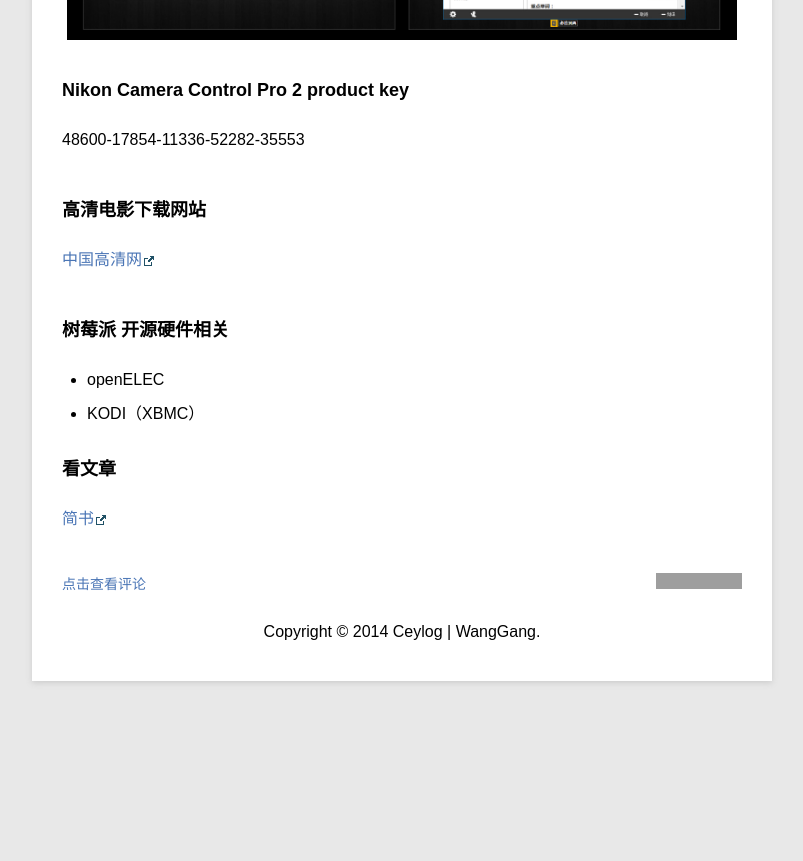
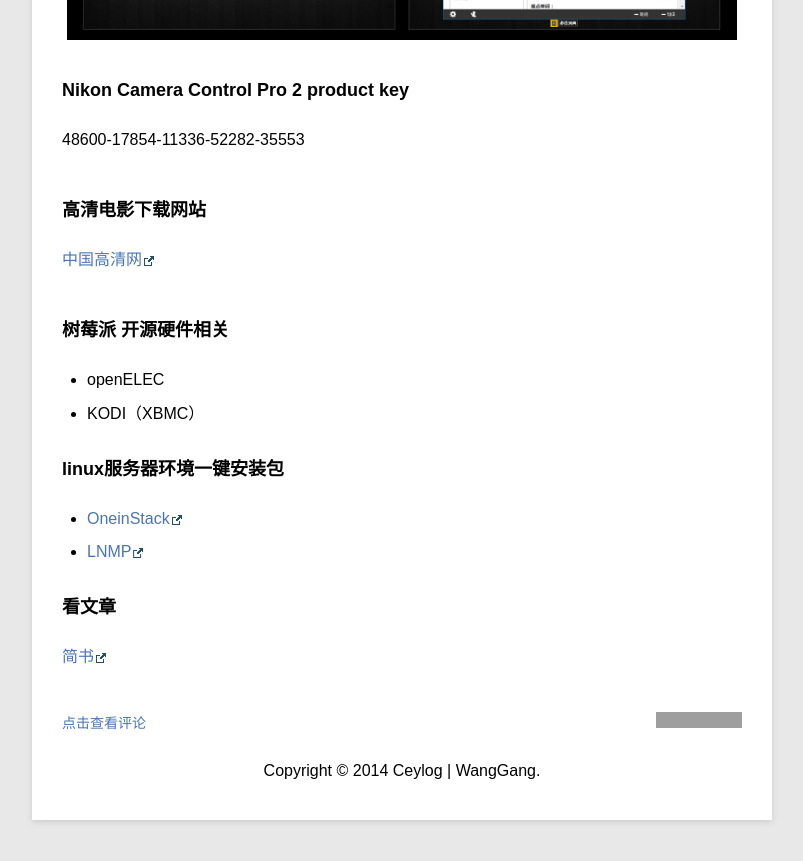
Before and after one commit to ceylog/ceylog.github.io, a Jekyll site: the page built from _posts/blog/2014-03-21-mark-and-memo.md, in a window 1280 px wide and 900 px high, scrolled down 2189 px. Shown: the top 861 px of the window, without its empty margins (78-881 px from the left). Built offline with Jekyll 4.4.1, drawn with Linux system fonts in a browser that asks for light colours; Markdown is read by kramdown in place of the engine named in the settings; before the commit the page ends 2950 px from its top, so only the background shows below that; grey boxes are pictures that could not be loaded.

Commit message:
add lnmp oneclick

```diff
--- a/_posts/blog/2014-03-21-mark-and-memo.md
+++ b/_posts/blog/2014-03-21-mark-and-memo.md
@@ -42,6 +42,11 @@
 * openELEC
 * KODI（XBMC）
 
+
+### linux服务器环境一键安装包
+* [OneinStack]([http://oneinstack.com/](http://oneinstack.com/))
+* [LNMP]([http://lnmp.org/](http://lnmp.org/))
+
 ### 看文章
 [简书][3]
 
```
